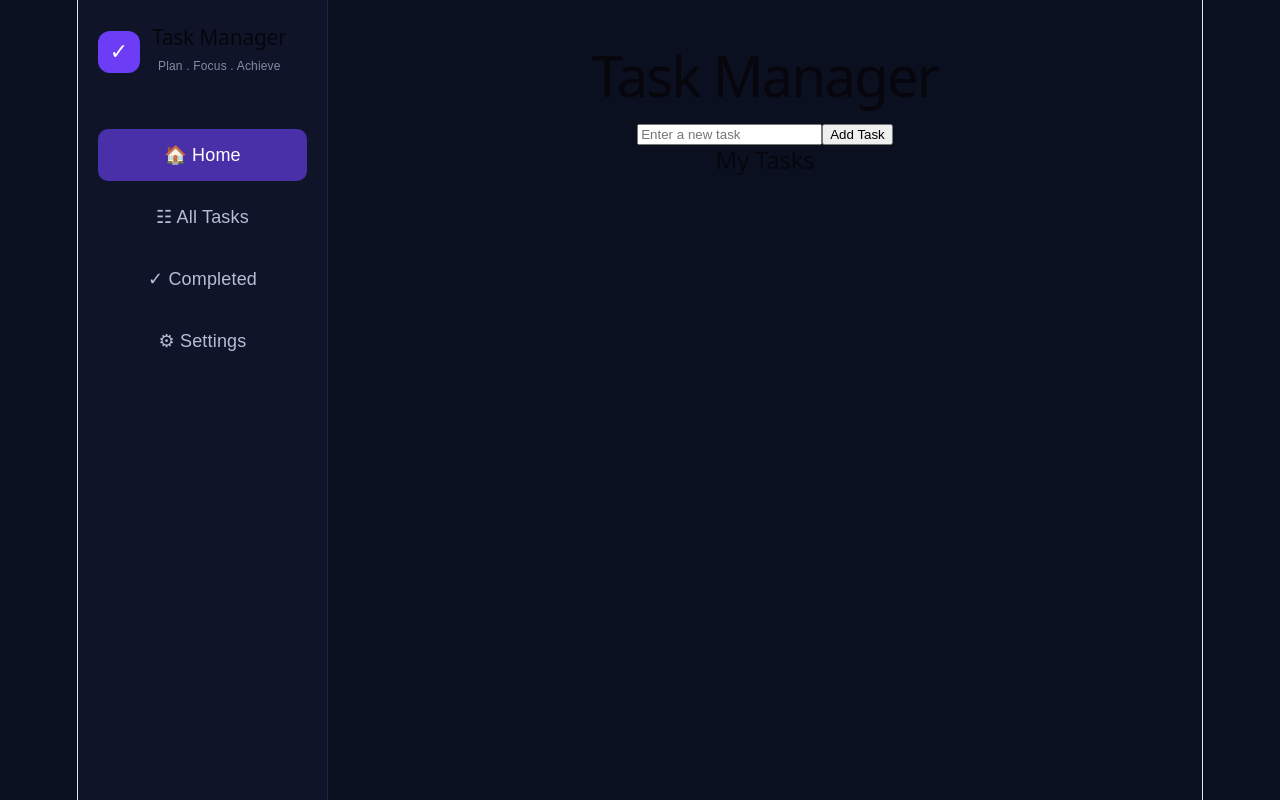
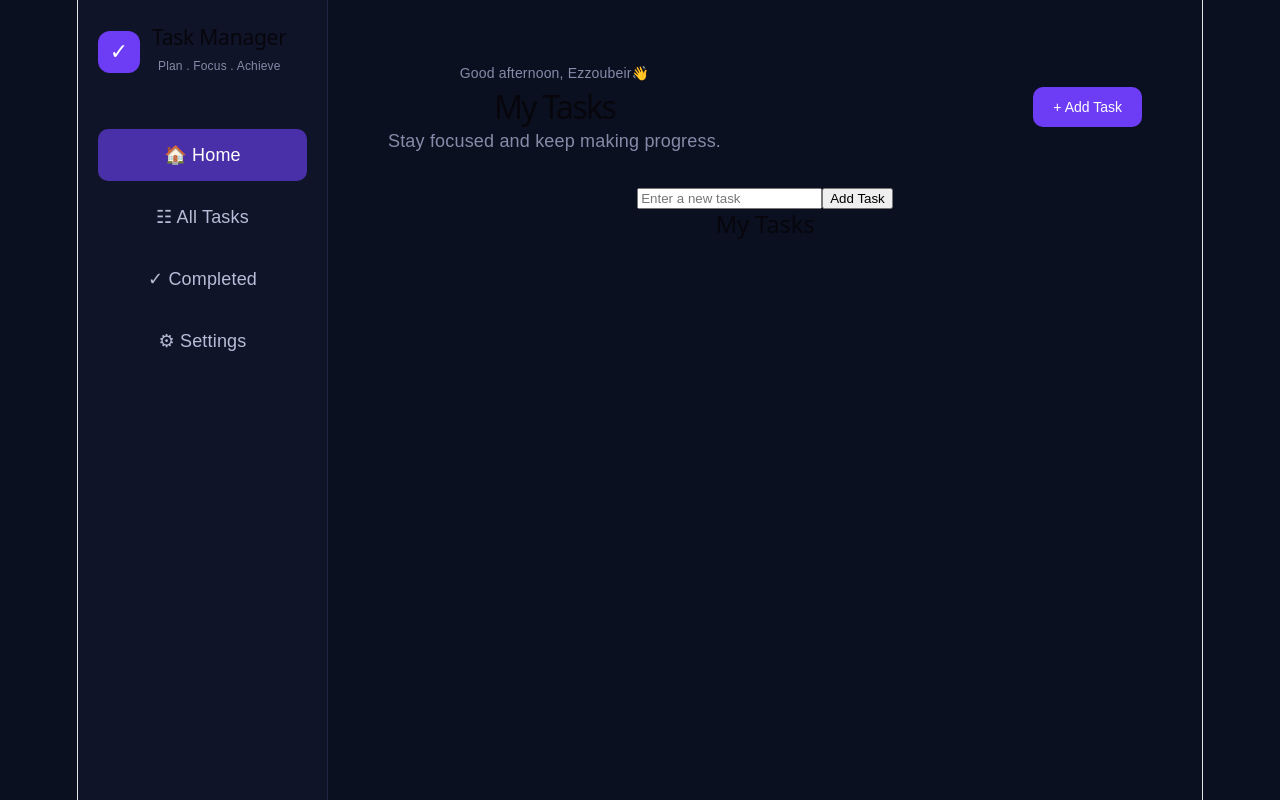
Before and after one commit to Ezzoubeir03/task-frontend, a React (Vite) app: page / in a window 1280 px wide. Built offline with nearby package versions, Linux system fonts and the light colour scheme.

Commit message:
commit number three

```diff
--- a/src/App.css
+++ b/src/App.css
@@ -83,3 +83,35 @@ body {
   padding: 30px;
   max-width: 1400px;
 }
+
+.dashboard-header {
+  display: flex;
+  justify-content: space-between;
+  align-items: center;
+  margin: 30px;
+}
+.welcome-text {
+  color:#858ba8;
+  margin: 0 0 8px;
+  font-size: 14px;
+}
+.dashboard-header h1 {
+  margin: 0;
+  font-size: 32px;
+}
+.subtitle {
+  color: #858ba8;
+  margin-top: 8px;
+}
+.add-task-button {
+background: #6d3df5;
+color: white;
+border:none;
+padding:12px 20px;
+border-radius: 10px;
+font-size: 14px;
+cursor:pointer;
+}
+.add-task-button:hover {
+  background: #7d50ff;
+}
--- a/src/App.jsx
+++ b/src/App.jsx
@@ -3,6 +3,7 @@ import { useState } from "react";
 import TaskItem from "./components/TaskItem";
 import Sidebar from "./components/Sidebar";
 import "./App.css";
+import  DashboardHeader from "./components/DashboardHeader";
 
 function App() {
   const [task, setTask] = useState("");
@@ -44,7 +45,7 @@ function App() {
     <div className ="app">
       <Sidebar />
       <main className="main">
-        <h1> Task Manager</h1>
+       <DashboardHeader />
         <TaskForm task={task} setTask={setTask} addTask={addTask} />
 
       {/* <button onClick={addTask}>Add Task </button> */}
--- /dev/null
+++ b/src/components/DashboardHeader.jsx
@@ -0,0 +1,21 @@
+function DashboardHeader(){
+    return(
+        <header className="dashboard-header">
+            <div>
+                <p className="welcome-text">
+                   Good afternoon, Ezzoubeir👋
+                </p>
+                <h1>My Tasks</h1>
+
+                <p className="subtitle">
+                    Stay focused and keep making progress.
+                </p>
+            </div>
+            <button className="add-task-button">
+                + Add Task
+            </button>
+        </header>
+    );
+
+}
+export default DashboardHeader;
```
